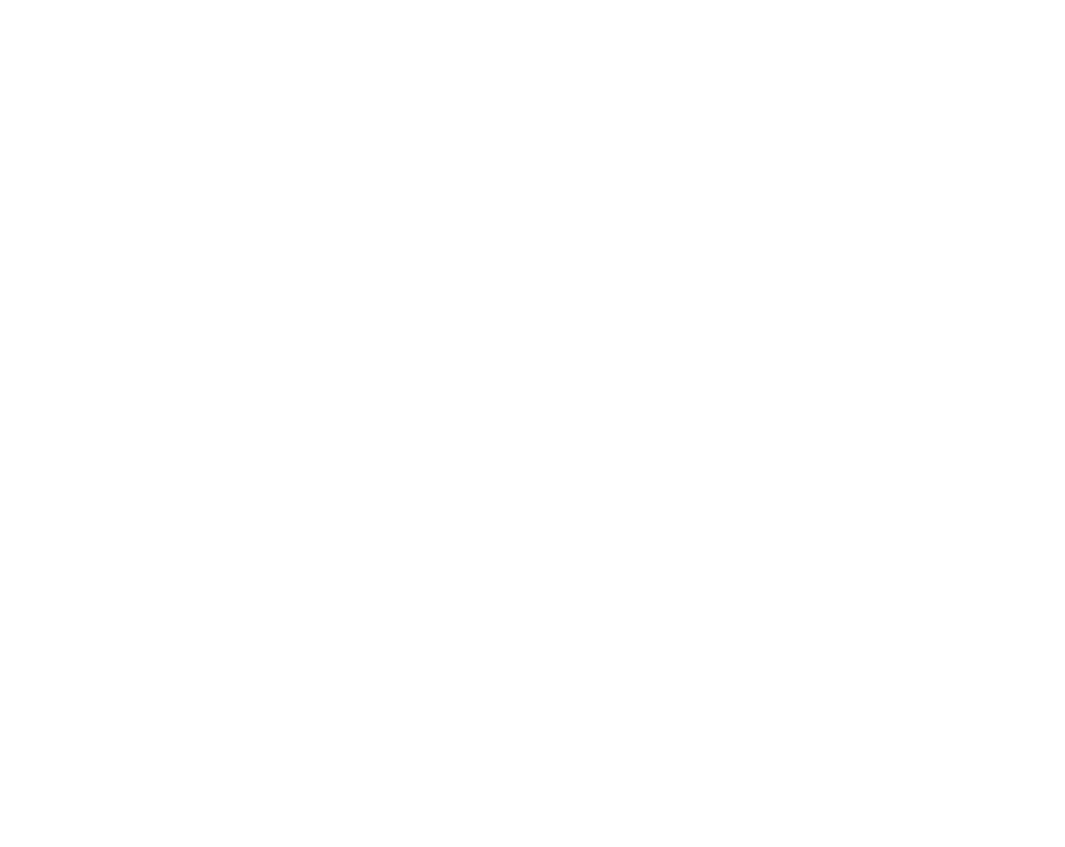
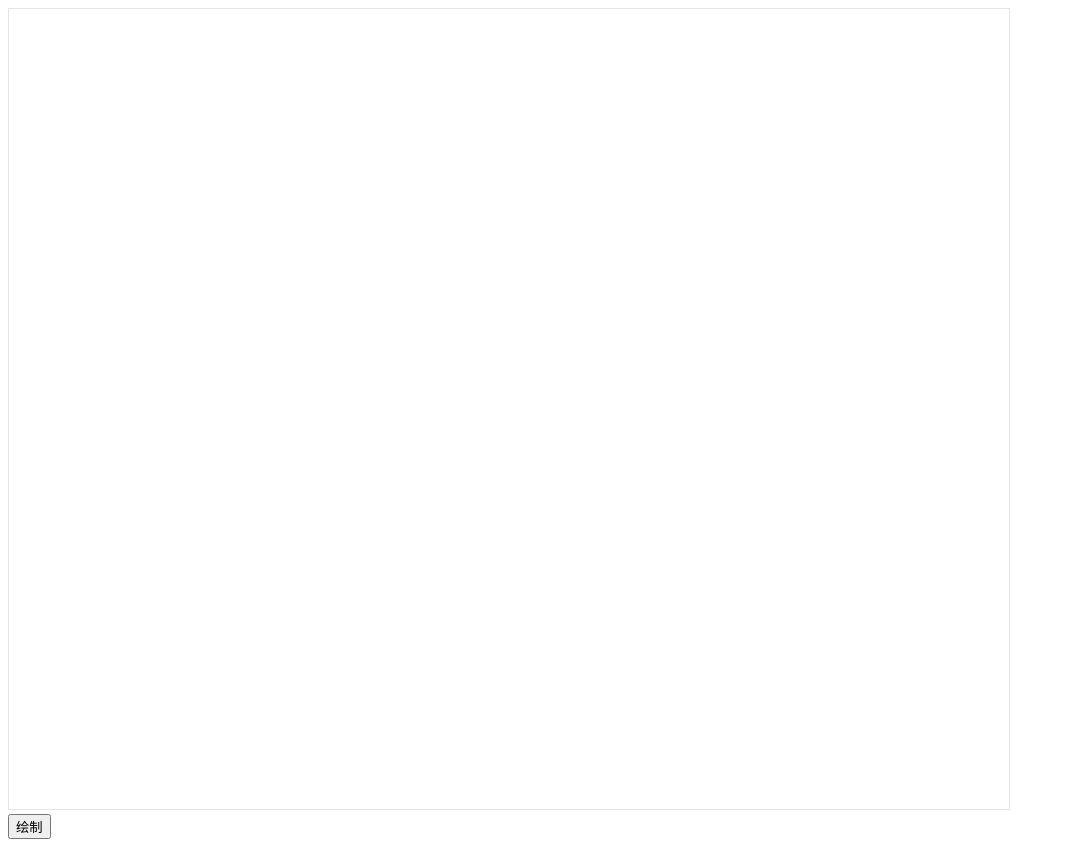
Before and after one commit to Akimotorakiyu/life_function, a Vue app: page / in a window 1280 px wide. Shown: the whole page, without its empty margins (0-1065 px from the left). Before the commit the page ends 800 px from the top, so only its background shows below. Built offline with nearby package versions, Linux system fonts and the light colour scheme.

Commit message:
change: 添加draw call

```diff
--- a/package.json
+++ b/package.json
@@ -32,7 +32,7 @@
     "prettier": "^1.19.1",
     "stylus": "^0.54.7",
     "stylus-loader": "^3.0.2",
-    "typescript": "~3.5.3",
+    "typescript": "^3.5.3",
     "vue-template-compiler": "^2.6.10"
   }
 }
--- a/src/views/Home.vue
+++ b/src/views/Home.vue
@@ -1,13 +1,28 @@
+<style lang="stylus" scoped>
+.my-canvas {
+  border: solid rgba(3, 3, 3, 0.1) 1px;
+}
+</style>
+
 <template>
   <div class="home">
     <div>
-      <canvas id="canvas"></canvas>
+      <canvas
+        ref="myCanvas"
+        id="canvas"
+        width="1000"
+        height="800"
+        class="my-canvas"
+        >不支持canvas</canvas
+      >
     </div>
+    <button @click="drawCall">绘制</button>
   </div>
 </template>
 
-<script>
-export default {
+<script lang="ts">
+import Vue from "vue";
+export default Vue.extend({
   name: "home",
   components: {},
   data() {
@@ -15,22 +30,46 @@
       // canvas 绘制数据
       canvasData: [],
       // sandBox 沙河数据
-      sandBox: []
+      sandBox: [],
+      ctx: (undefined as any) as CanvasRenderingContext2D
     };
   },
   watch: {
     canvasData: {
       deep: true,
       handler() {
-        console.log("draw call");
+        this.drawCall();
       }
     }
   },
   methods: {
     run() {},
     pause() {},
-    stop() {}
+    stop() {},
+    drawCall() {
+      let ctx = this.ctx;
+      console.log("draw call");
+      if (ctx) {
+        ctx.fillStyle = "rgb(200,0,0)";
+        ctx.fillRect(10, 10, 55, 50);
+
+        ctx.fillStyle = "rgba(0, 0, 200, 0.5)";
+        ctx.fillRect(30, 30, 55, 50);
+      } else {
+        console.warn("no ctx to render");
+      }
+    },
+    initCtx() {
+      console.log(this.$refs.myCanvas);
+      const canvas: HTMLCanvasElement = this.$refs.myCanvas as any;
+      const ctx = canvas.getContext("2d");
+      if (ctx) {
+        this.ctx = ctx;
+      }
+    }
   },
-  mounted() {}
-};
+  mounted() {
+    this.initCtx();
+  }
+});
 </script>
```
Also changed, not shown: 1 other file (tests, documents, lock files or other folders).
